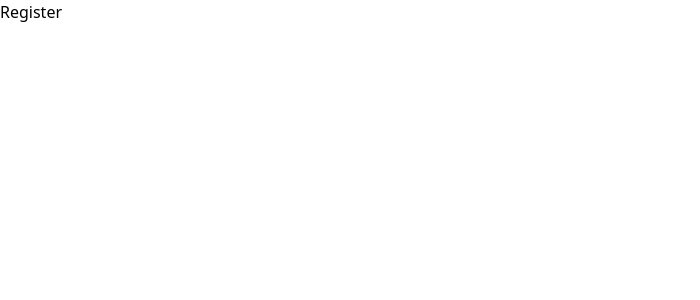
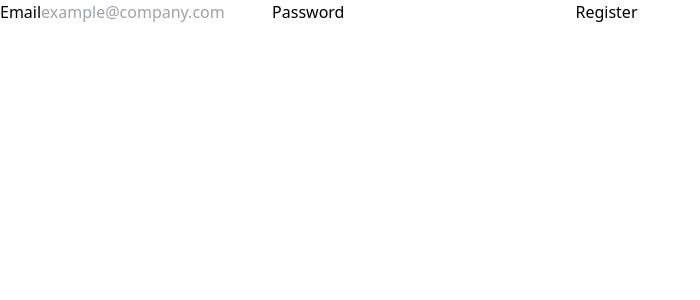
Before and after one commit to victorpahomo/sprint4, a React (Vite) app: page /register in a window 1280 px wide. Shown: the top 300 px of the page, without its empty margins (0-700 px from the left). Built offline with nearby package versions, Linux system fonts and the light colour scheme.

Commit message:
feat: login firebase logic added

```diff
--- a/src/api/firebase.js
+++ b/src/api/firebase.js
@@ -1,5 +1,6 @@
 // Import the functions you need from the SDKs you need
 import { initializeApp } from "firebase/app";
+import { getAuth } from "firebase/auth";
 // TODO: Add SDKs for Firebase products that you want to use
 // https://firebase.google.com/docs/web/setup#available-libraries
 
@@ -14,4 +15,5 @@ const firebaseConfig = {
 };
 
 // Initialize Firebase
-const app = initializeApp(firebaseConfig);
+export const app = initializeApp(firebaseConfig);
+export const auth = getAuth(app)
--- a/src/auth/Register.jsx
+++ b/src/auth/Register.jsx
@@ -1,9 +1,47 @@
-import React from 'react'
+import { useState } from "react";
+import { useAuth } from "../context/authContext";
 
 const Register = () => {
+  const [user, setUser] = useState({
+    email: "",
+    password: "",
+  });
+
+  const {signUp} = useAuth();
+
+  const handleChange = ({target:{name,value}}) => {
+    setUser({
+      ...user,
+      [name]: value,
+    });
+  };
+
+  const handleSubmit = (e) => {
+    e.preventDefault();
+    signUp(user.email,user.password)
+  }
+
   return (
-    <div>Register</div>
-  )
-}
+    <form action="" onSubmit={handleSubmit}>
+      <label htmlFor="email">Email</label>
+      <input
+        type="email"
+        name="email"
+        placeholder="example@company.com"
+        onChange={handleChange}
+        />
 
-export default Register
+      <label htmlFor="password">Password</label>
+      <input
+        type="password"
+        name="password"
+        id="password"
+        onChange={handleChange}
+        />
+
+        <button>Register</button>
+    </form>
+  );
+};
+
+export default Register;
--- a/src/context/authContext.js
+++ /dev/null
@@ -1,14 +0,0 @@
-import { createContext } from "react";
-
-const authContext = createContext();
-
-export function AuthProvider({ children }) {
-    const user = {
-        login:true,
-    }
-    return (
-        <authContext.Provider value={{user}}>
-            {children}
-        </authContext.Provider>
-    )
-}
--- /dev/null
+++ b/src/context/authContext.jsx
@@ -0,0 +1,26 @@
+import { createContext, useContext } from "react";
+import {createUserWithEmailAndPassword} from "firebase/auth"
+import { auth } from "../api/firebase";
+// Contexto
+export const authContext = createContext();
+
+// Hook personalizado para usar useContext
+export const useAuth = () => {
+    const context = useContext(authContext);
+    return context;
+}
+
+// Provider
+export function AuthProvider({ children }) {
+    const user = {
+        login:true,
+    }
+    const signUp = (email,password) => {
+        createUserWithEmailAndPassword(auth,email,password)
+    }
+    return (
+        <authContext.Provider value={{signUp}}>
+            {children}
+        </authContext.Provider>
+    )
+}
--- a/src/pages/Home.jsx
+++ b/src/pages/Home.jsx
@@ -1,6 +1,9 @@
 import React from 'react'
+import { useAuth } from '../context/authContext'
 
 const Home = () => {
+/*     const {user} = useAuth()
+    console.log(user); */
   return (
     <div>Home</div>
   )
```
